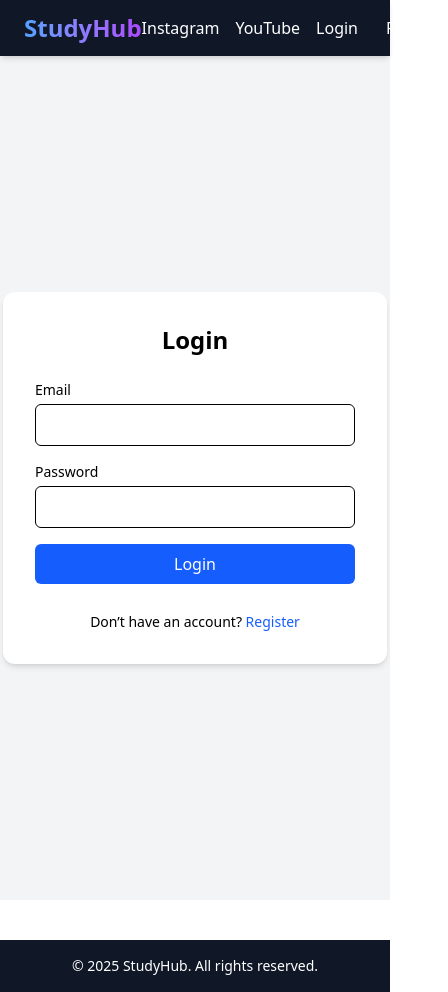
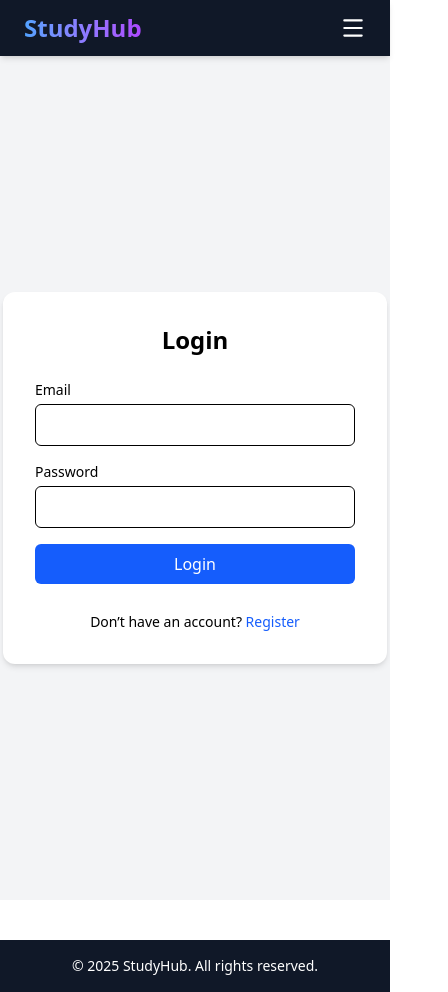
Before and after one commit to Vishalk1402/notes_frontend, a React (Vite) app: page / in a window 390 px wide. Shown: the whole page, 448 px wide, since content can reach past the window. Built offline with nearby package versions, Linux system fonts and the light colour scheme; no server answers.

Commit message:
Navbar updated

```diff
--- a/src/components/Navbar.jsx
+++ b/src/components/Navbar.jsx
@@ -3,15 +3,16 @@ import { useContext, useState } from "react";
 import { AuthContext } from "../context/AuthContext";
 import { SearchContext } from "../context/SearchContext";
 import { motion, AnimatePresence } from "framer-motion";
-import { Search } from "lucide-react";
+import { Search, Menu, X } from "lucide-react";
 
 function Navbar() {
-  const { token, role, logout } = useContext(AuthContext);
+  const { token, logout } = useContext(AuthContext);
   const { searchQuery, setSearchQuery } = useContext(SearchContext);
   const navigate = useNavigate();
   const location = useLocation();
 
   const [searchVisible, setSearchVisible] = useState(false);
+  const [menuOpen, setMenuOpen] = useState(false);
 
   const handleLogout = () => {
     logout();
@@ -25,8 +26,9 @@ function Navbar() {
   };
 
   return (
-    <nav className="bg-gray-900 text-white px-6 py-3 flex justify-between items-center shadow-md sticky top-0 z-50">
-      <div className="flex items-center gap-6">
+    <nav className="bg-gray-900 text-white px-6 py-3 shadow-md sticky top-0 z-50">
+      <div className="flex justify-between items-center">
+        {/* Logo */}
         <Link
           to={token ? "/dashboard" : "/"}
           className="text-2xl font-extrabold bg-gradient-to-r from-blue-400 to-purple-500 bg-clip-text text-transparent hover:opacity-80 transition"
@@ -34,18 +36,21 @@ function Navbar() {
           StudyHub
         </Link>
 
+        {/* Mobile Menu Toggle */}
+        <button
+          className="md:hidden focus:outline-none"
+          onClick={() => setMenuOpen(!menuOpen)}
+        >
+          {menuOpen ? <X size={26} /> : <Menu size={26} />}
+        </button>
+
+        {/* Desktop Nav Links */}
+        <div className="hidden md:flex items-center gap-4">
           {token && !isAuthPage && (
             <>
               <Link to="/dashboard" className="hover:text-blue-400 transition">
                 Dashboard
               </Link>
-
-          </>
-        )}
-      </div>
-
-      <div className="flex items-center gap-4">
-        {token && !isAuthPage && (
               <div className="relative flex items-center">
                 <button
                   onClick={() => setSearchVisible(!searchVisible)}
@@ -71,6 +76,7 @@ function Navbar() {
                   )}
                 </AnimatePresence>
               </div>
+            </>
           )}
 
           <a
@@ -99,7 +105,7 @@ function Navbar() {
             </button>
           ) : (
             <>
-            <Link to="/" className="mr-3 hover:text-blue-400 transition">
+              <Link to="/" className="hover:text-blue-400 transition">
                 Login
               </Link>
               <Link to="/register" className="hover:text-blue-400 transition">
@@ -108,6 +114,70 @@ function Navbar() {
             </>
           )}
         </div>
+      </div>
+
+      {/* Mobile Menu */}
+      <AnimatePresence>
+        {menuOpen && (
+          <motion.div
+            initial={{ height: 0, opacity: 0 }}
+            animate={{ height: "auto", opacity: 1 }}
+            exit={{ height: 0, opacity: 0 }}
+            transition={{ duration: 0.3 }}
+            className="md:hidden flex flex-col items-start gap-3 mt-3"
+          >
+            {token && !isAuthPage && (
+              <>
+                <Link to="/dashboard" className="hover:text-blue-400 transition">
+                  Dashboard
+                </Link>
+                <input
+                  type="text"
+                  value={searchQuery}
+                  onChange={handleSearchChange}
+                  placeholder="Search folders & notes..."
+                  className="px-3 py-1 rounded-lg text-black bg-amber-50 focus:outline-none focus:ring-2 focus:ring-blue-400 w-full"
+                />
+              </>
+            )}
+
+            <a
+              href="https://www.instagram.com/ordinary_vk/"
+              target="_blank"
+              rel="noopener noreferrer"
+              className="hover:text-pink-500 transition"
+            >
+              Instagram
+            </a>
+            <a
+              href="https://www.youtube.com/@javawithvk"
+              target="_blank"
+              rel="noopener noreferrer"
+              className="hover:text-red-500 transition"
+            >
+              YouTube
+            </a>
+
+            {token && !isAuthPage ? (
+              <button
+                onClick={handleLogout}
+                className="bg-red-500 px-3 py-1 rounded hover:bg-red-600 transition w-full text-center"
+              >
+                Logout
+              </button>
+            ) : (
+              <>
+                <Link to="/" className="hover:text-blue-400 transition w-full">
+                  Login
+                </Link>
+                <Link to="/register" className="hover:text-blue-400 transition w-full">
+                  Register
+                </Link>
+              </>
+            )}
+          </motion.div>
+        )}
+      </AnimatePresence>
     </nav>
   );
 }
```
Lines whose indentation alone changed are shown as unchanged.
